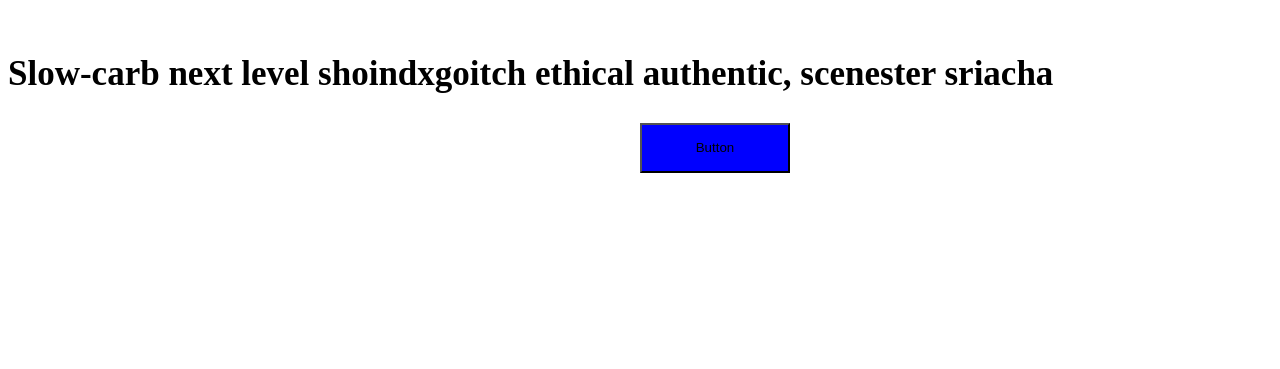
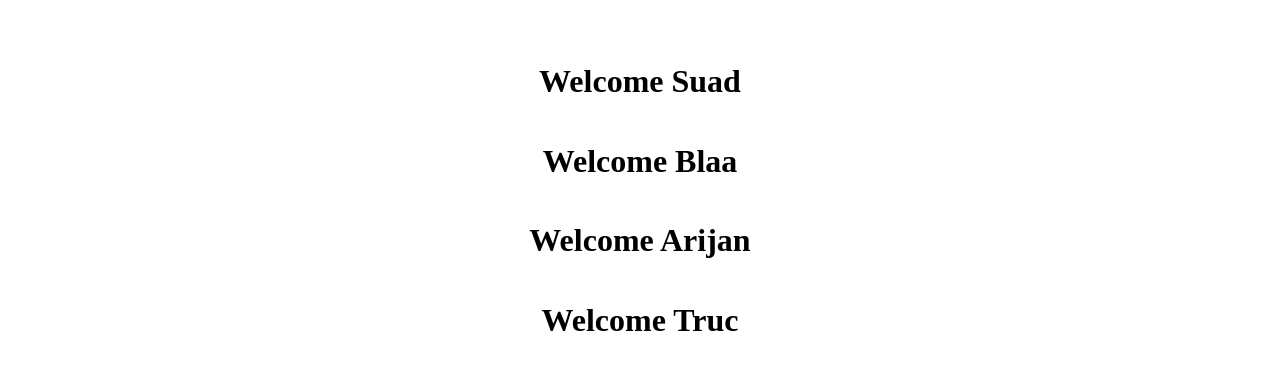
Before and after one commit to DzejlanRedzepefendic/ReactCentar, a React (Create React App) app: page / in a window 1280 px wide. Shown: the part 199-568 px from the top of the page. Built offline with nearby package versions, Linux system fonts and the light colour scheme.

Commit message:
components/props

```diff
--- a/src/App.css
+++ b/src/App.css
@@ -1,14 +1,19 @@
-div {
-  margin-top: 20%;
-}
-
 .text {
   font-size: 35px;
 }
 
-.btn {
+.App {
+  height: 100vh;
+  width: 100vw;
+  display: flex;
+  flex-direction: column;
+  align-items: center;
+  justify-content: center;
+}
+
+/* .btn {
   margin-left: 50%;
   width: 150px;
   height: 50px;
   background-color: blue;
-}
+} */
--- a/src/App.js
+++ b/src/App.js
@@ -1,12 +1,13 @@
 import React from 'react'
 import './App.css'
+import Welcome from './Welcome'
 function App() {
+  const names = ['Suad', 'Blaa', 'Arijan', 'Truc']
   return (
-    <div>
-      <h2 className='text'>
-        Slow-carb next level shoindxgoitch ethical authentic, scenester sriacha
-      </h2>
-      <button className='btn'>Button</button>
+    <div className='App'>
+      {names.map((value, index) => {
+        return <Welcome name={value} key={index} />
+      })}
     </div>
   )
 }
--- /dev/null
+++ b/src/Welcome.js
@@ -0,0 +1,5 @@
+function Welcome({ name = 'Unknown' }) {
+  return <h1>Welcome {name}</h1>
+}
+
+export default Welcome
--- a/src/index.css
+++ b/src/index.css
@@ -0,0 +1,4 @@
+body {
+  margin: 0;
+  padding: 0;
+}
```
